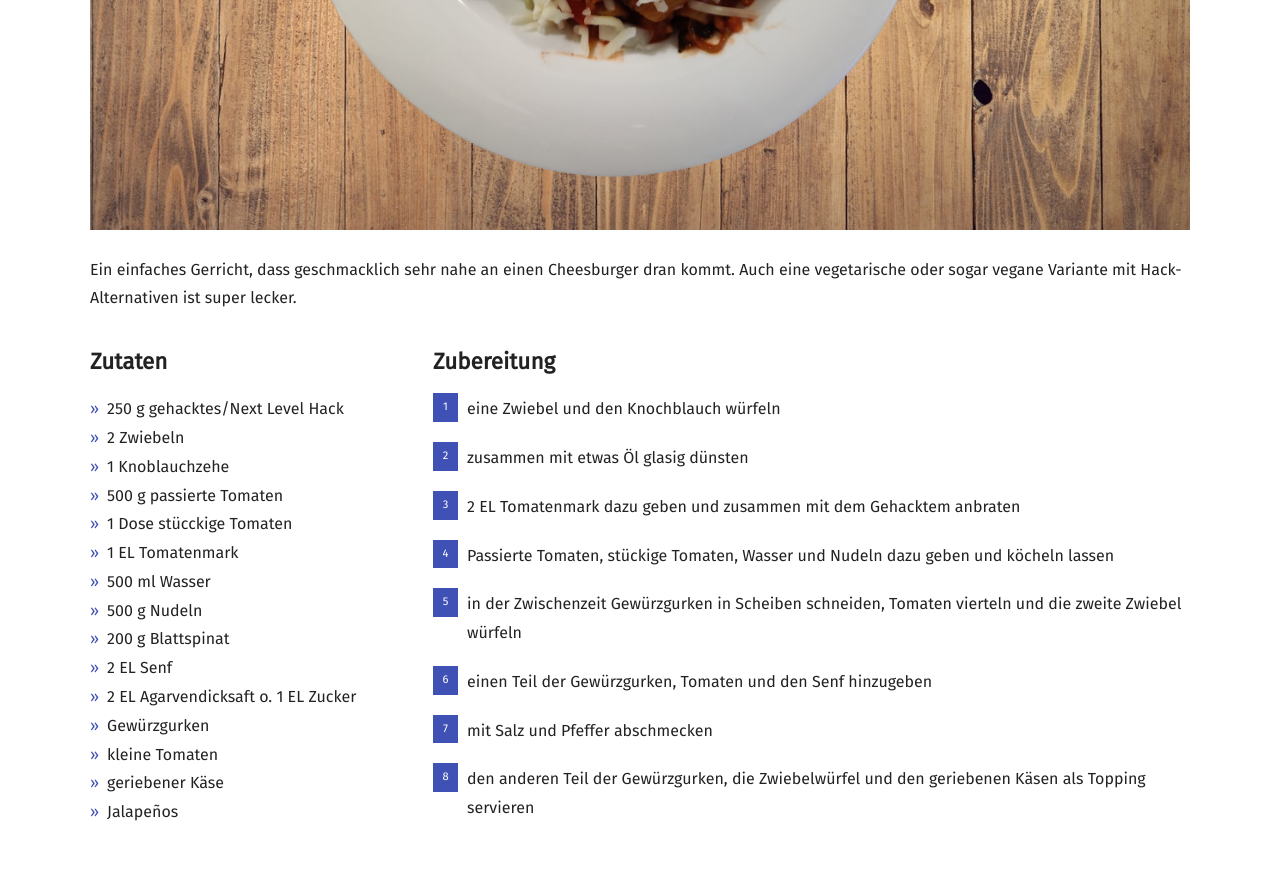
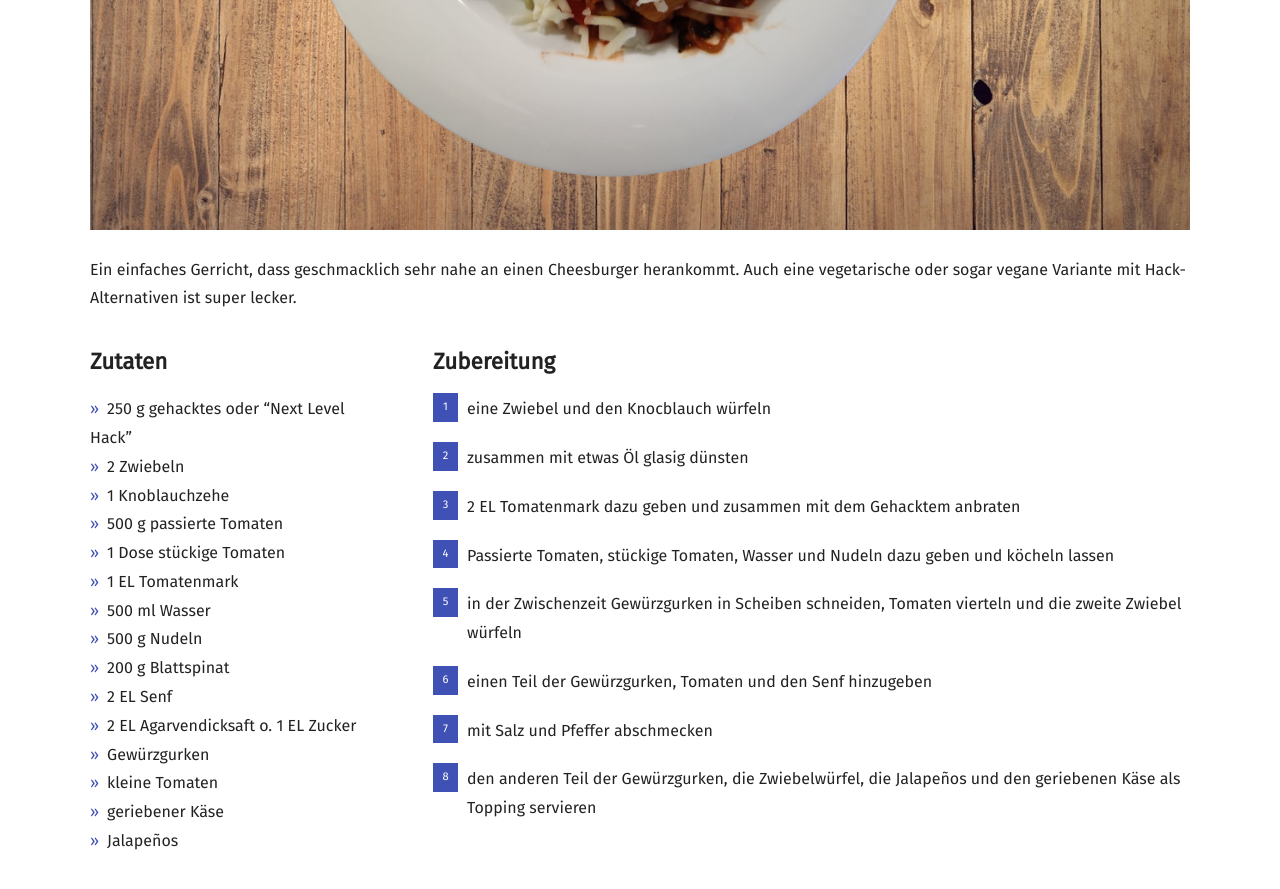
Before and after one commit to noahrmal/recipe-md, a Jekyll site: the page built from _recipes/one-pot-cheesburger-pasta.md, in a window 1280 px wide and 900 px high, scrolled down 579 px. Shown: the top 889 px of the window. Built offline with Jekyll 4.4.1, drawn with Linux system fonts in a browser that asks for light colours; some web fonts are replaced.

Commit message:
fix some typos

```diff
--- a/_recipes/one-pot-cheesburger-pasta.md
+++ b/_recipes/one-pot-cheesburger-pasta.md
@@ -5,11 +5,11 @@ title:  "One-Pot Cheesburger Pasta"
 image: one-pot-cheesburger-pasta.jpg
 
 ingredients:
-- 250 g gehacktes/Next Level Hack
+- 250 g gehacktes oder "Next Level Hack"
 - 2 Zwiebeln
 - 1 Knoblauchzehe
 - 500 g passierte Tomaten
-- 1 Dose stücckige Tomaten
+- 1 Dose stückige Tomaten
 - 1 EL Tomatenmark
 - 500 ml Wasser
 - 500 g Nudeln
@@ -22,15 +22,15 @@ ingredients:
 - Jalapeños
 
 directions:
-- eine Zwiebel und den Knochblauch würfeln
+- eine Zwiebel und den Knocblauch würfeln
 - zusammen mit etwas Öl glasig dünsten
 - 2 EL Tomatenmark dazu geben und zusammen mit dem Gehacktem anbraten
 - Passierte Tomaten, stückige Tomaten, Wasser und Nudeln dazu geben und köcheln lassen
 - in der Zwischenzeit Gewürzgurken in Scheiben schneiden, Tomaten vierteln und die zweite Zwiebel würfeln
 - einen Teil der Gewürzgurken, Tomaten und den Senf hinzugeben
 - mit Salz und Pfeffer abschmecken
-- den anderen Teil der Gewürzgurken, die Zwiebelwürfel und den geriebenen Käsen als Topping servieren
+- den anderen Teil der Gewürzgurken, die Zwiebelwürfel, die Jalapeños und den geriebenen Käse als Topping servieren
 
 ---
 
-Ein einfaches Gerricht, dass geschmacklich sehr nahe an einen Cheesburger dran kommt. Auch eine vegetarische oder sogar vegane Variante mit Hack-Alternativen ist super lecker.
+Ein einfaches Gerricht, dass geschmacklich sehr nahe an einen Cheesburger herankommt. Auch eine vegetarische oder sogar vegane Variante mit Hack-Alternativen ist super lecker.
```
Also changed, not shown: _recipes/nudel-lachs-pfanne.md (+3 -2 lines).
